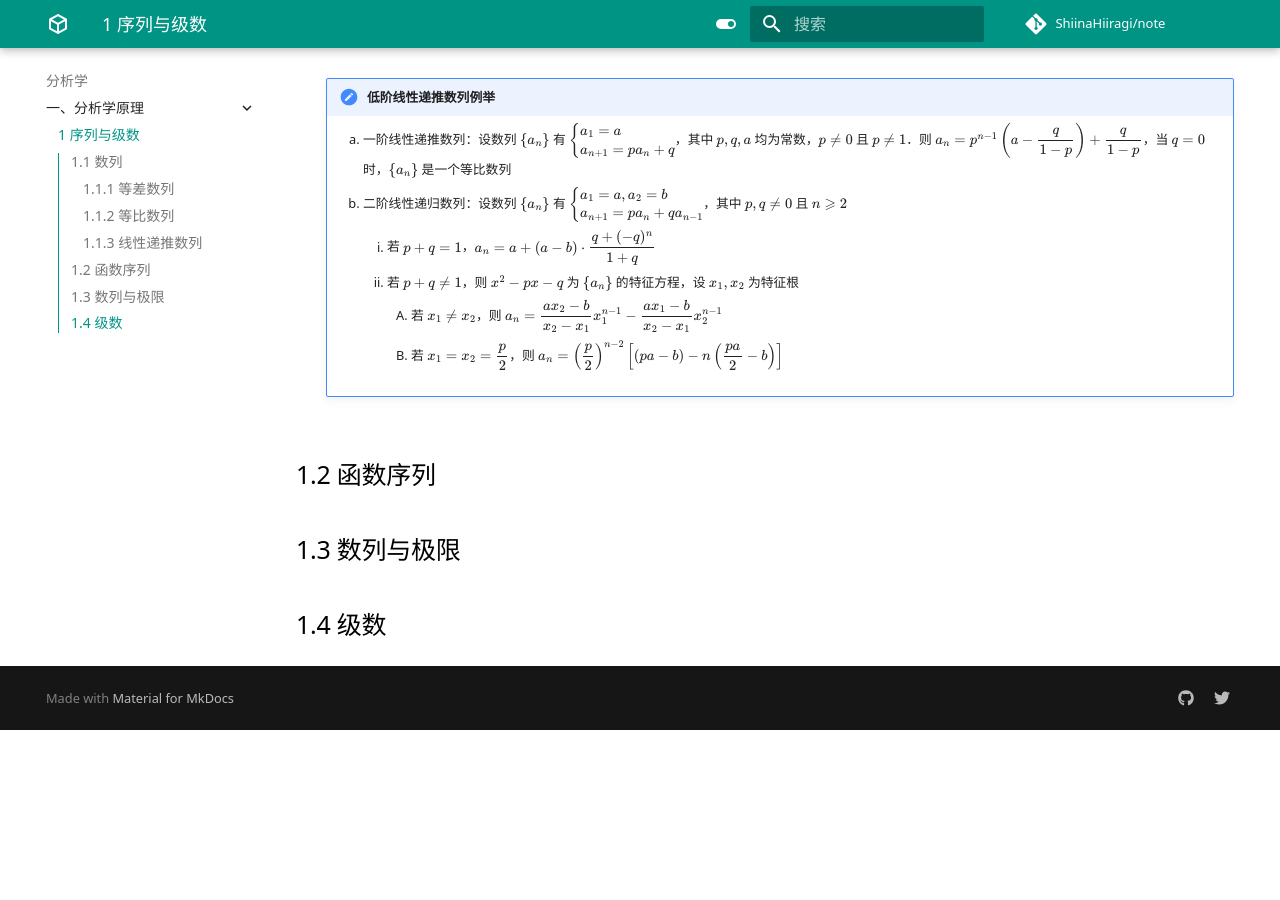
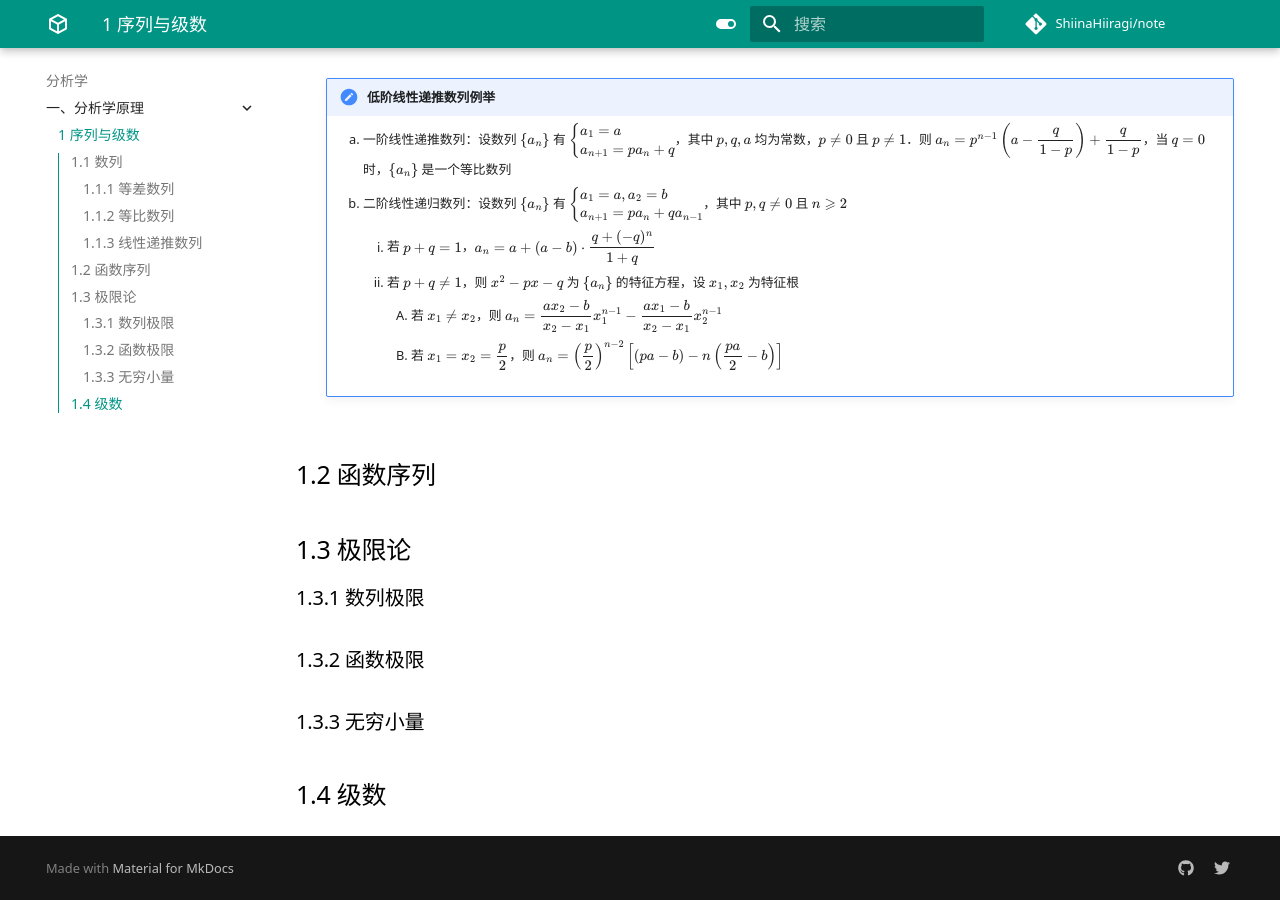
Before and after one commit to ShiinaHiiragi/note, an MkDocs documentation site: the page built from docs/anly/princ/seq.md, in a window 1280 px wide and 900 px high, scrolled down 4020 px. Built offline with MkDocs 1.6.1 and Material for MkDocs 9.7.7, drawn with Linux system fonts in a browser that asks for light colours; comment, search, counter and statistics services are not loaded; before the commit the page ends 4750 px from its top, so only the background shows below that.

Commit message:
first in analy

```diff
--- a/docs/anly/princ/seq.md
+++ b/docs/anly/princ/seq.md
@@ -119,6 +119,11 @@
 
 ## 1.2 函数序列
 
-## 1.3 数列与极限
+## 1.3 极限论
+### 1.3.1 数列极限
+
+### 1.3.2 函数极限
+
+### 1.3.3 无穷小量
 
 ## 1.4 级数
```
Also changed, not shown: docs/index.md (+1 -1 lines), docs/logic/set/zfc.md (+2 -2 lines).
